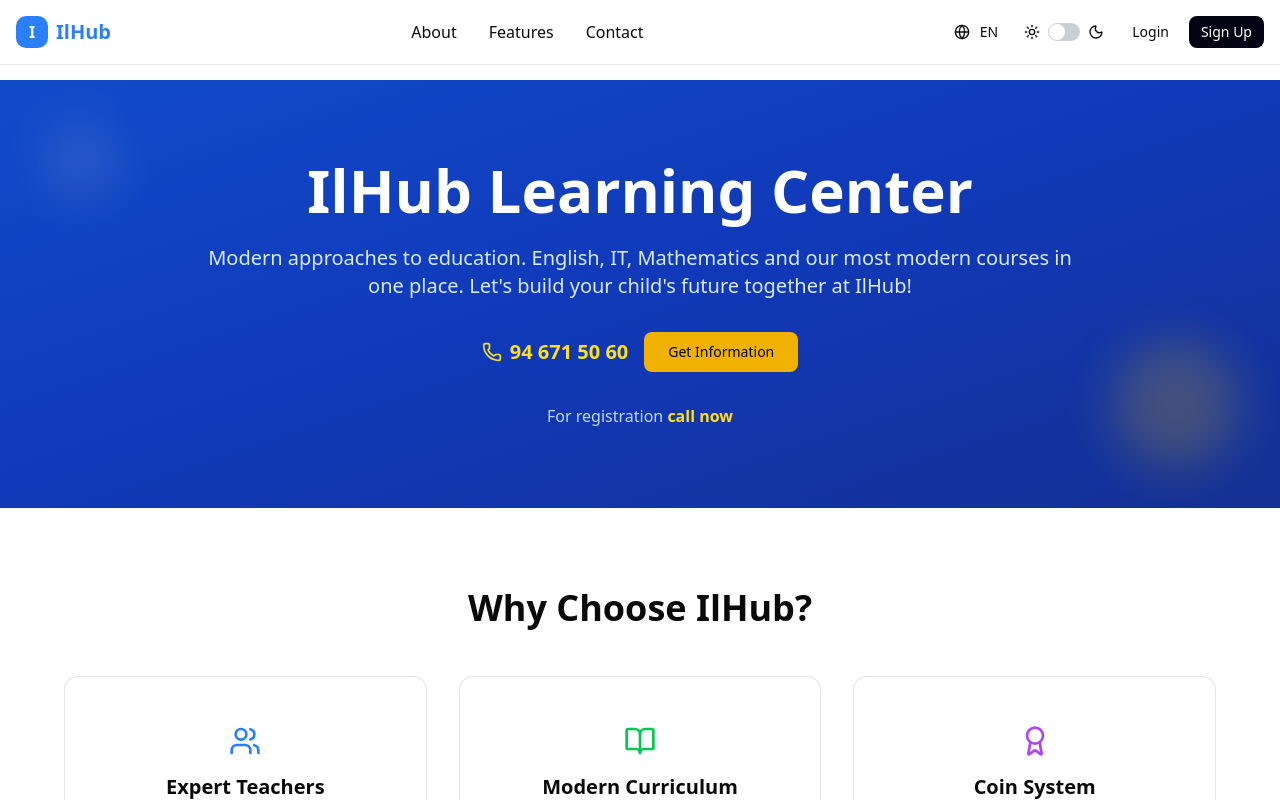
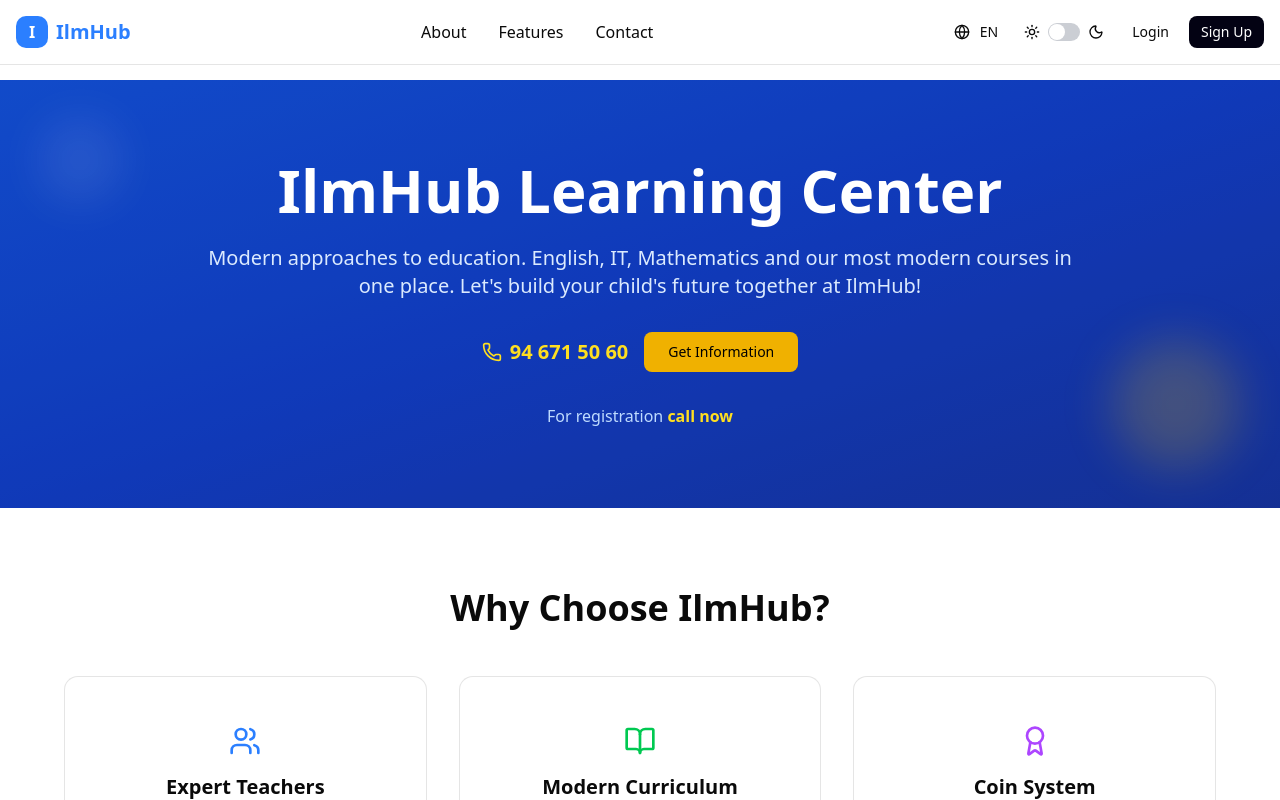
Before and after one commit to a-anvarbek/IlmHub-coins, a React (Vite) app: page / in a window 1280 px wide. Shown: the top 800 px of the page. Built offline with nearby package versions, Linux system fonts and the light colour scheme.

Commit message:
First commit

```diff
--- a/package.json
+++ b/package.json
@@ -44,7 +44,7 @@
     "globals": "^16.3.0",
     "typescript": "~5.8.3",
     "typescript-eslint": "^8.37.0",
-    "vite": "^7.0.5",
+    "vite": "^7.1.7",
     "vite-plugin-singlefile": "^2.3.0"
   }
 }
--- a/src/components/AboutPage.jsx
+++ b/src/components/AboutPage.jsx
@@ -208,7 +208,7 @@ export default function AboutPage() {
         <div className="container mx-auto px-4">
           <div className="max-w-4xl mx-auto text-center">
             <h2 className="text-3xl md:text-4xl font-bold mb-8">
-              Why Choose IlHub?
+              Why Choose IlmHub?
             </h2>
             <div className="grid md:grid-cols-2 gap-8 text-left">
               <div className="space-y-4">
--- a/src/components/ContactPage.jsx
+++ b/src/components/ContactPage.jsx
@@ -70,7 +70,7 @@ export default function ContactPage() {
     {
       icon: <Mail className="w-6 h-6" />,
       title: t("contact.email"),
-      content: "info@ilhub.uz",
+      content: "info@ilmhub.uz",
       details: "We respond within 24 hours",
     },
     {
--- a/src/components/FeaturesPage.jsx
+++ b/src/components/FeaturesPage.jsx
@@ -126,7 +126,7 @@ export default function FeaturesPage() {
               {t("features.title")}
             </h1>
             <p className="text-xl text-purple-100 mb-8">
-              Discover the powerful features that make IlHub Coin the perfect
+              Discover the powerful features that make IlmHub Coin the perfect
               educational platform
             </p>
             <div className="flex flex-wrap justify-center gap-3">
@@ -293,7 +293,7 @@ export default function FeaturesPage() {
               Ready to Experience These Features?
             </h2>
             <p className="text-xl text-blue-100 mb-8">
-              Join IlHub today and discover how our innovative platform can
+              Join  today and discover how our innovative platform can
               transform your learning experience.
             </p>
             <div className="grid md:grid-cols-3 gap-6 text-center">
--- a/src/components/Header.jsx
+++ b/src/components/Header.jsx
@@ -18,7 +18,7 @@ export default function Header({ currentPage, onNavigate }) {
   const [isMenuOpen, setIsMenuOpen] = useState(false);
 
   const navItems = [
-    { key: "home", label: "IlHub", isLogo: true },
+    { key: "home", label: "IlmHub", isLogo: true },
     { key: "about", label: t("nav.about") },
     { key: "features", label: t("nav.features") },
     { key: "contact", label: t("nav.contact") },
@@ -41,7 +41,7 @@ export default function Header({ currentPage, onNavigate }) {
             <div className="w-8 h-8 bg-blue-500 rounded-lg flex items-center justify-center">
               <span className="text-white font-bold">I</span>
             </div>
-            <span className="text-xl font-bold text-blue-500">IlHub</span>
+            <span className="text-xl font-bold text-blue-500">IlmHub</span>
           </div>
 
           {/* Desktop Navigation */}
--- a/src/components/HomePage.jsx
+++ b/src/components/HomePage.jsx
@@ -76,7 +76,7 @@ export default function HomePage({ onNavigate }) {
         <div className="container mx-auto px-4">
           <div className="max-w-6xl mx-auto">
             <h2 className="text-3xl md:text-4xl font-bold text-center mb-12">
-              Why Choose IlHub?
+              Why Choose IlmHub?
             </h2>
 
             <div className="grid md:grid-cols-3 gap-8">
--- a/src/components/LoginPage.jsx
+++ b/src/components/LoginPage.jsx
@@ -74,8 +74,8 @@ export default function LoginPage({ onNavigate }) {
   };
 
   const demoCredentials = {
-    admin: { email: "admin@ilhub.uz", password: "admin123" },
-    teacher: { email: "ozoda@ilhub.uz", password: "teacher123" },
+    admin: { email: "admin@ilmhub.uz", password: "admin123" },
+    teacher: { email: "ozoda@ilmhub.uz", password: "teacher123" },
     student: { studentId: "1234567890", password: "student123" },
   };
 
@@ -104,7 +104,7 @@ export default function LoginPage({ onNavigate }) {
               <LogIn className="w-8 h-8 text-white" />
             </div>
             <h1 className="text-3xl font-bold mb-2">{t("auth.login")}</h1>
-            <p className="text-muted-foreground">Welcome back to IlHub Coin</p>
+            <p className="text-muted-foreground">Welcome back to IlmHub Coin</p>
           </div>
 
           <Card>
--- a/src/components/SignupPage.jsx
+++ b/src/components/SignupPage.jsx
@@ -114,7 +114,7 @@ export default function SignupPage({ onNavigate }) {
               <UserPlus className="w-8 h-8 text-white" />
             </div>
             <h1 className="text-3xl font-bold mb-2">{t("auth.signup")}</h1>
-            <p className="text-muted-foreground">Join IlHub Coin community</p>
+            <p className="text-muted-foreground">Join IlmHub Coin community</p>
           </div>
 
           <Card>
--- a/src/contexts/AuthContext.jsx
+++ b/src/contexts/AuthContext.jsx
@@ -13,8 +13,8 @@ export function AuthProvider({ children }) {
   ]);
 
   const [teachers, setTeachers] = useState([
-    { id: "1", name: "Ozoda Rahimova", email: "ozoda@ilhub.uz" },
-    { id: "2", name: "Bobur Alimov", email: "bobur@ilhub.uz" },
+    { id: "1", name: "Ozoda Rahimova", email: "ozoda@ilmhub.uz" },
+    { id: "2", name: "Bobur Alimov", email: "bobur@ilmhub.uz" },
   ]);
 
   const [items, setItems] = useState([
@@ -46,13 +46,13 @@ export function AuthProvider({ children }) {
   const login = async (credentials) => {
     // Admin
     if (
-      credentials.email === "admin@ilhub.uz" &&
+      credentials.email === "admin@ilmhub.uz" &&
       credentials.password === "admin123"
     ) {
       setUser({
         id: "admin",
         name: "Admin",
-        email: "admin@ilhub.uz",
+        email: "admin@ilmhub.uz",
         role: "admin",
       });
       return true;
--- a/src/contexts/LanguageContext.jsx
+++ b/src/contexts/LanguageContext.jsx
@@ -14,9 +14,9 @@ const translations = {
     "nav.logout": "Chiqish",
 
     // Home page
-    "home.title": "IlHub o'quv markazi",
+    "home.title": "IlmHub o'quv markazi",
     "home.subtitle":
-      "Ta'limga zamonaviy yondashuvlar. Ingliz tili, IT, Matematika va eng zamonaviy kurslarimiz bir maydonda o'rganish imkoniyati. Farzandingiz kelajagini birgalikda ilhubda quramiz!",
+      "Ta'limga zamonaviy yondashuvlar. Ingliz tili, IT, Matematika va eng zamonaviy kurslarimiz bir maydonda o'rganish imkoniyati. Farzandingiz kelajagini birgalikda ilmhubda quramiz!",
     "home.phone": "94 671 50 60",
     "home.contact_button": "Ma'lumot olish",
     "home.register_text": "Registratsiya uchun",
@@ -25,7 +25,7 @@ const translations = {
     // About page
     "about.title": "Biz haqimizda",
     "about.description":
-      "IlHub - zamonaviy ta'lim markazidir. Biz o'quvchilarga yuqori sifatli ta'lim berish va ularning kelajagini shakllantirishga yordam beramiz.",
+      "IlmHub - zamonaviy ta'lim markazidir. Biz o'quvchilarga yuqori sifatli ta'lim berish va ularning kelajagini shakllantirishga yordam beramiz.",
 
     // Features page
     "features.title": "Xususiyatlar",
@@ -90,9 +90,9 @@ const translations = {
     "nav.logout": "Logout",
 
     // Home page
-    "home.title": "IlHub Learning Center",
+    "home.title": "IlmHub Learning Center",
     "home.subtitle":
-      "Modern approaches to education. English, IT, Mathematics and our most modern courses in one place. Let's build your child's future together at IlHub!",
+      "Modern approaches to education. English, IT, Mathematics and our most modern courses in one place. Let's build your child's future together at IlmHub!",
     "home.phone": "94 671 50 60",
     "home.contact_button": "Get Information",
     "home.register_text": "For registration",
@@ -101,7 +101,7 @@ const translations = {
     // About page
     "about.title": "About Us",
     "about.description":
-      "IlHub is a modern educational center. We help students receive high-quality education and shape their future.",
+      "IlmHub is a modern educational center. We help students receive high-quality education and shape their future.",
 
     // Features page
     "features.title": "Features",
```
Also changed, not shown: 1 other file (tests, documents, lock files or other folders).
